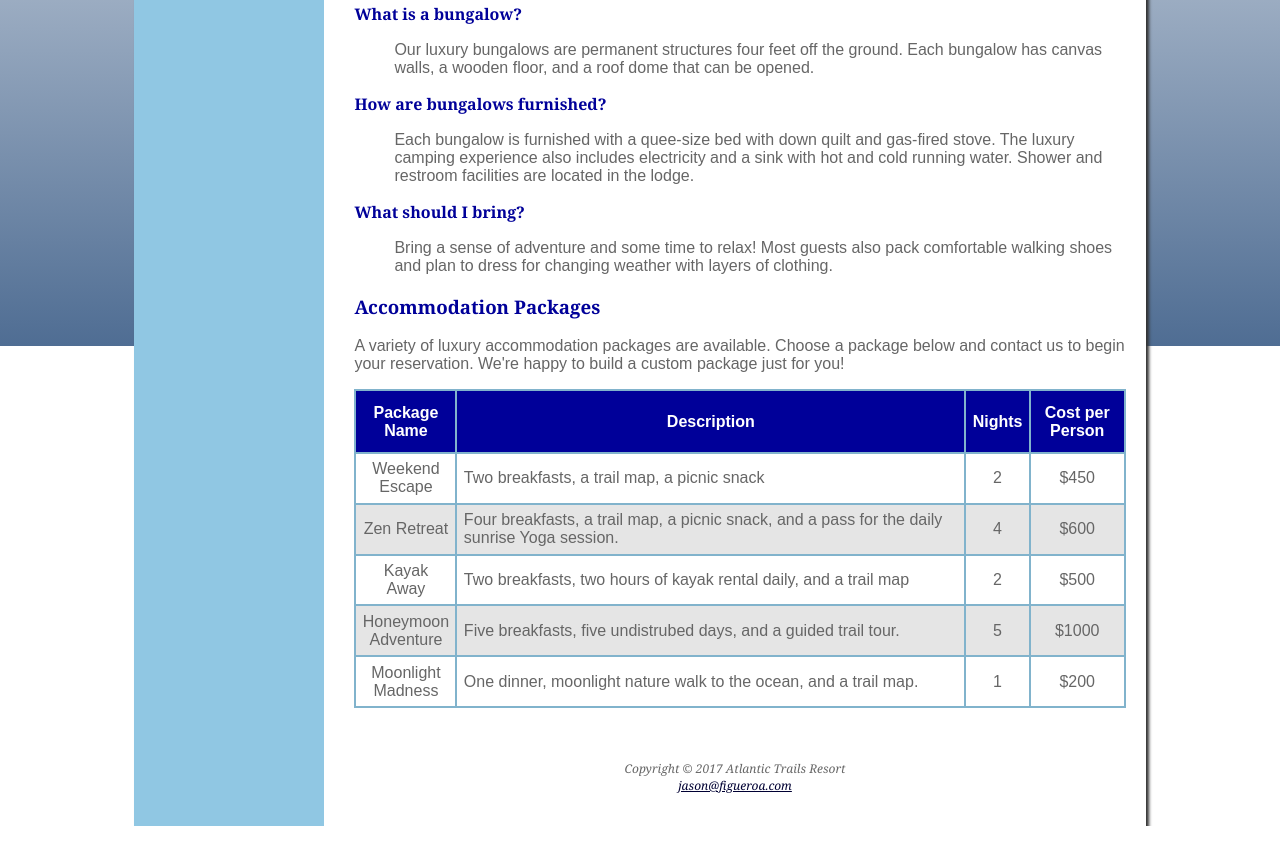
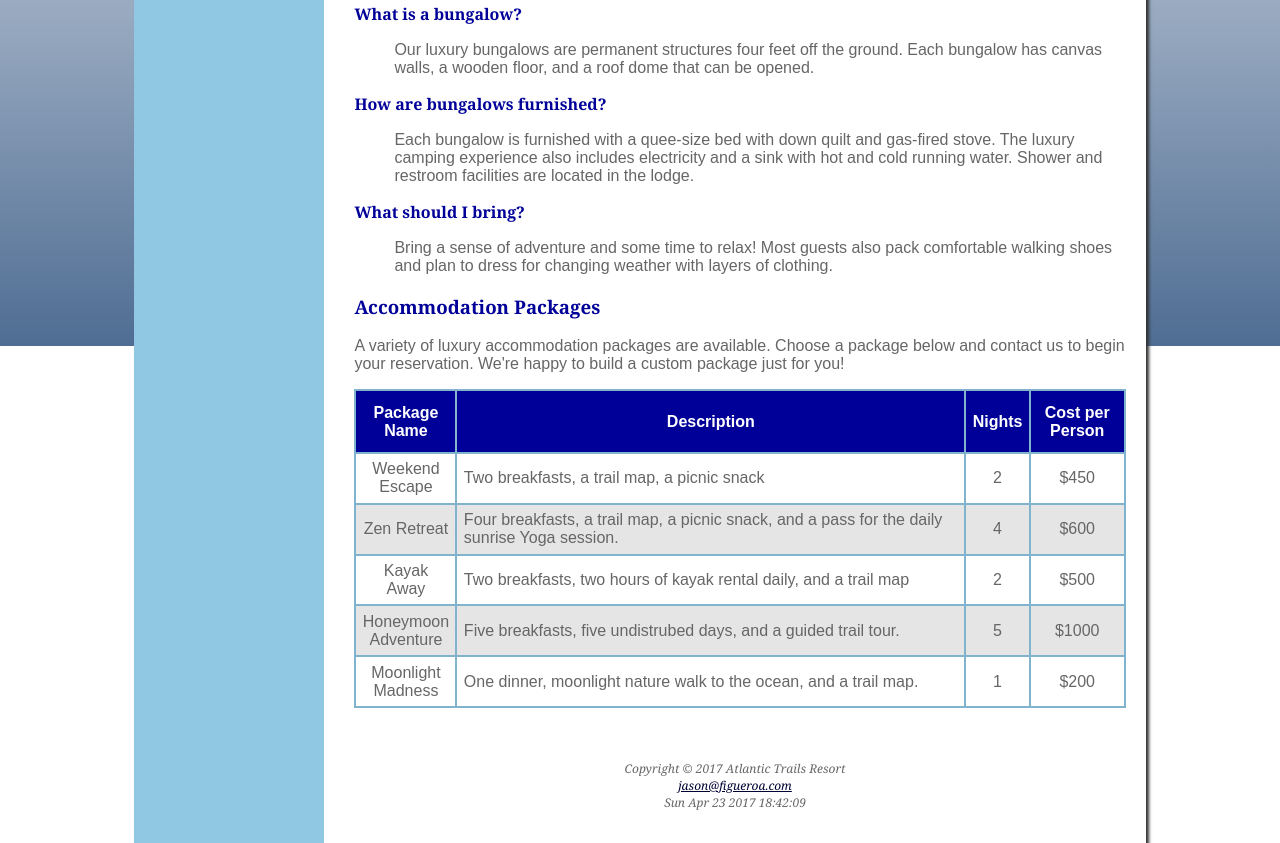
Before and after one commit to jasonfigueroa/CIS4004, a plain HTML site: page Project 7/accommodations.html in a window 1280 px wide. Shown: the part 454-1297 px from the top of the page. Drawn offline with nearby package versions, Linux system fonts and the light colour scheme.

Commit message:
realtime clock completed

```diff
--- a/Project 7/accommodations.html
+++ b/Project 7/accommodations.html
@@ -6,8 +6,10 @@
 	<title>Atlantic Trails Resort</title>
 	<link rel="stylesheet" href="atlantic.css" type="text/css" />
 	<link rel="icon" href="images/favicon.ico" type="image/x-icon">
+	<script src="https://ajax.googleapis.com/ajax/libs/jquery/3.2.1/jquery.min.js"></script>
+	<script src="myscripts.js"></script>
 </head>
-<body>
+<body onload="init()">
 	<div id="wrapper">
 		<header role="banner">
 			<h1 role="heading">Atlantic Trails Resort</h1>
@@ -107,7 +109,7 @@
 
 		<footer role="contentinfo">
 			<p>Copyright &copy; 2017 Atlantic Trails Resort<br>
-			<a href="#">jason@figueroa.com</a></p>
+			<a href="#">jason@figueroa.com</a><br><span id="dateAndTime"></span></p>
 		</footer>
 	</div>
 </body>
--- a/Project 7/myscripts.js
+++ b/Project 7/myscripts.js
@@ -1,6 +1,22 @@
 function init() {
-	var btn = document.getElementById('test');
-	btn.style.background = '#90C7E3';
-	//console.log(btn.textContent);
-	//btn.textContent = "Changed";
+	var url = document.URL;
+	var filename = url.substring(url.lastIndexOf('/')+1);
+
+	if(filename == "reservations.html") {
+		var btn = document.getElementById('test');
+		btn.style.background = '#90C7E3';
+		console.log("in if statement for reservations.html");
+	} else {
+		console.log("in else statement, filename is not reservations.html");
+	}
+
+    	setInterval(function() {
+    		var months = ["January", "February", "March", "April", "May", "June", "July", "August", "September", "October", "November", "December"];
+		var d = new Date();
+		var date = d.toDateString();
+		var time = d.toTimeString();
+		time = time.slice(0, time.indexOf(" "));
+		document.getElementById('dateAndTime').textContent = date + " " + time;
+	}, 1000);
+
 }
```
Also changed, not shown: Project 7/activities.html (+4 -2 lines), Project 7/index.html (+4 -3 lines), Project 7/reservations.html (+3 -1 lines).
